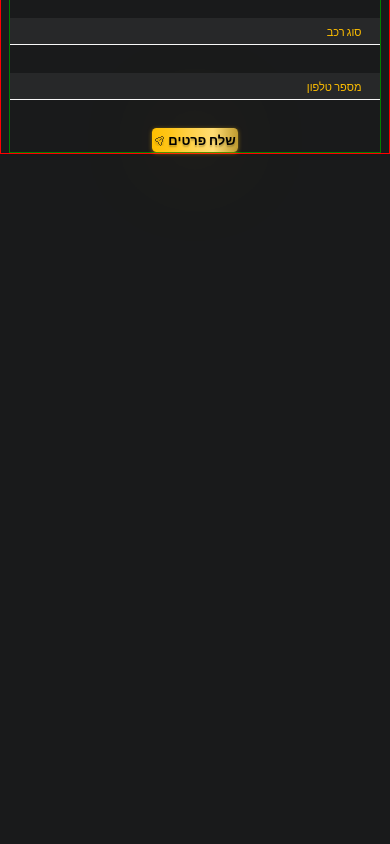
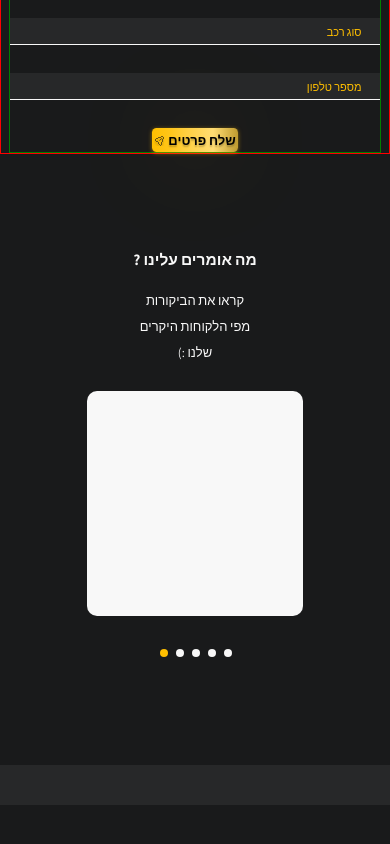
Before and after one commit to maorarye10/TDA, a website built with Vite: page index.html in a window 390 px wide. Shown: the part 2532-3376 px from the top of the page. After the commit the page ends 3337 px from the top, so only its background shows below. Built offline with nearby package versions, Linux system fonts and the light colour scheme.

Commit message:
start of footer mobile, end of contact and reviews section mobile

```diff
--- a/index.html
+++ b/index.html
@@ -432,11 +432,32 @@
       </section>
     </section>
 
+    <!-- Reviews -->
+    <section class="reviews container">
+      <h1 class="reviews__title">מה אומרים עלינו ?</h1>
+      <p class="reviews__subtitle">קראו את הביקורות מפי הלקוחות היקרים שלנו :)</p>
+      <div class="reviews__placeholder">
+
+      </div>
+      <ul class="reviews__list-nav">
+        <li class="selected"></li>
+        <li></li>
+        <li></li>
+        <li></li>
+        <li></li>
+      </ul>
+    </section>
+
+    <!-- Footer -->
+    <footer class="container footer">
+
+    </footer>
+
     <!-- Place-holder -->
-    <div
+    <!-- <div
       class="container"
       style="height: 2000px; background-color: var(--clr-darkblack);"
-    ></div>
+    ></div> -->
 
     <script type="module" src="./src/main.js"></script>
   </body>
--- a/src/main.js
+++ b/src/main.js
@@ -10,6 +10,8 @@ import "../styles/components/info.css";
 import "../styles/components/services.css";
 import "../styles/components/gallery.css";
 import "../styles/components/contact.css";
+import "../styles/components/reviews.css";
+import "../styles/components/footer.css";
 
 import { mobileNav } from "./utils/mobile-nav";
 import { servicesNav } from "./utils/services-nav";
--- /dev/null
+++ b/styles/components/footer.css
@@ -0,0 +1,6 @@
+.footer {
+    background-color: var(--clr-cleanblack);
+    width: 100%;
+    height: 40.5px;
+    margin-top: 97px;
+}
--- /dev/null
+++ b/styles/components/reviews.css
@@ -0,0 +1,49 @@
+.reviews {
+    /* border: 1px solid red; */
+    margin-top: 98px;
+    display: flex;
+    flex-direction: column;
+    align-items: center;
+    gap: 20px;
+}
+
+.reviews__title {
+    direction: rtl;
+    text-align: center;
+    font-size: 15.5px;
+    line-height: 100%;
+}
+
+.reviews__subtitle {
+    direction: rtl;
+    text-align: center;
+    font-size: 13px;
+    max-width: 116px;
+    line-height: 26px;
+    /* margin-right: auto;
+    margin-left: auto; */
+    /* margin-top: 20px; */
+}
+
+.reviews__placeholder {
+    width: 215.5px;
+    height: 225px;
+    border-radius: 10px;
+    background-color: var(--clr-softwhite);
+    margin-top: 5px;
+}
+
+.reviews__list-nav {
+    display: flex;
+    gap: var(--size-base);
+}
+
+.reviews__list-nav > li {
+    content: "•";
+    font-size: var(--size-2xl);
+    transition: color 0.5s;
+}
+
+.selected {
+  color: var(--clr-goldgrad100);
+}
```
